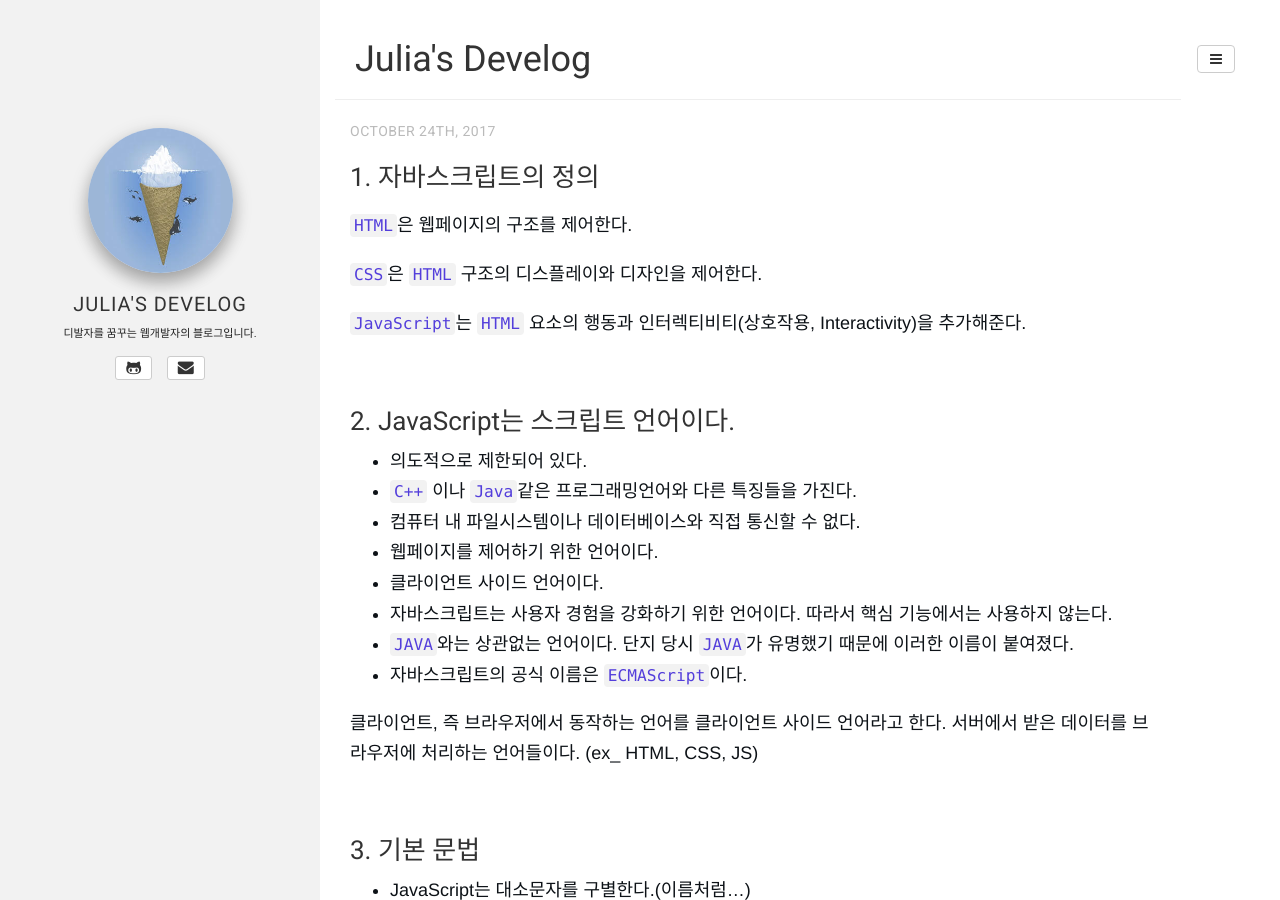
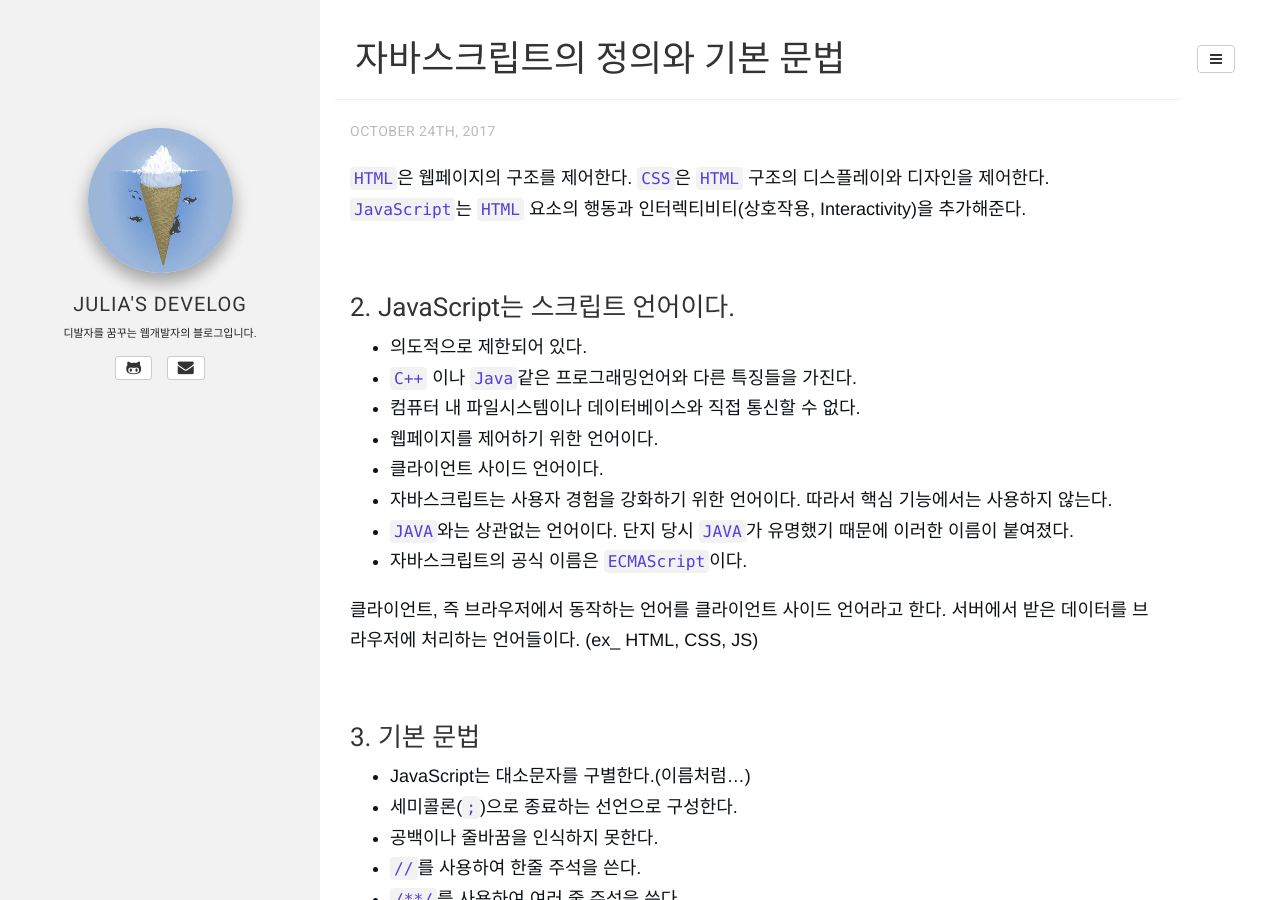
Before and after one commit to juliahwang/juliahwang.github.io, a Jekyll site: the page built from _posts/2017-10-24-js-01.md, in a window 1280 px wide and 900 px high. Built offline with Jekyll 4.4.1, drawn with Linux system fonts in a browser that asks for light colours; some web fonts are replaced; our own code applies the rules of GitHub Pages for plain Markdown files; comment, search, counter and statistics services are not loaded; some of the changed text lies outside the part shown.

Commit message:
add post info

```diff
--- a/_posts/2017-10-24-js-01.md
+++ b/_posts/2017-10-24-js-01.md
@@ -1,10 +1,13 @@
-## 1. 자바스크립트의 정의
+---
+layout: post
+title: 자바스크립트의 정의와 기본 문법
+categories: [javascript]
+tags: [javascript]
+description:
+---
 
-`HTML`은 웹페이지의 구조를 제어한다.
 
-`CSS`은 `HTML` 구조의 디스플레이와 디자인을 제어한다.
-
-`JavaScript`는 `HTML` 요소의 행동과 인터렉티비티(상호작용, Interactivity)을 추가해준다.
+`HTML`은 웹페이지의 구조를 제어한다. `CSS`은 `HTML` 구조의 디스플레이와 디자인을 제어한다. `JavaScript`는 `HTML` 요소의 행동과 인터렉티비티(상호작용, Interactivity)을 추가해준다.
 
 <br>
 
```
